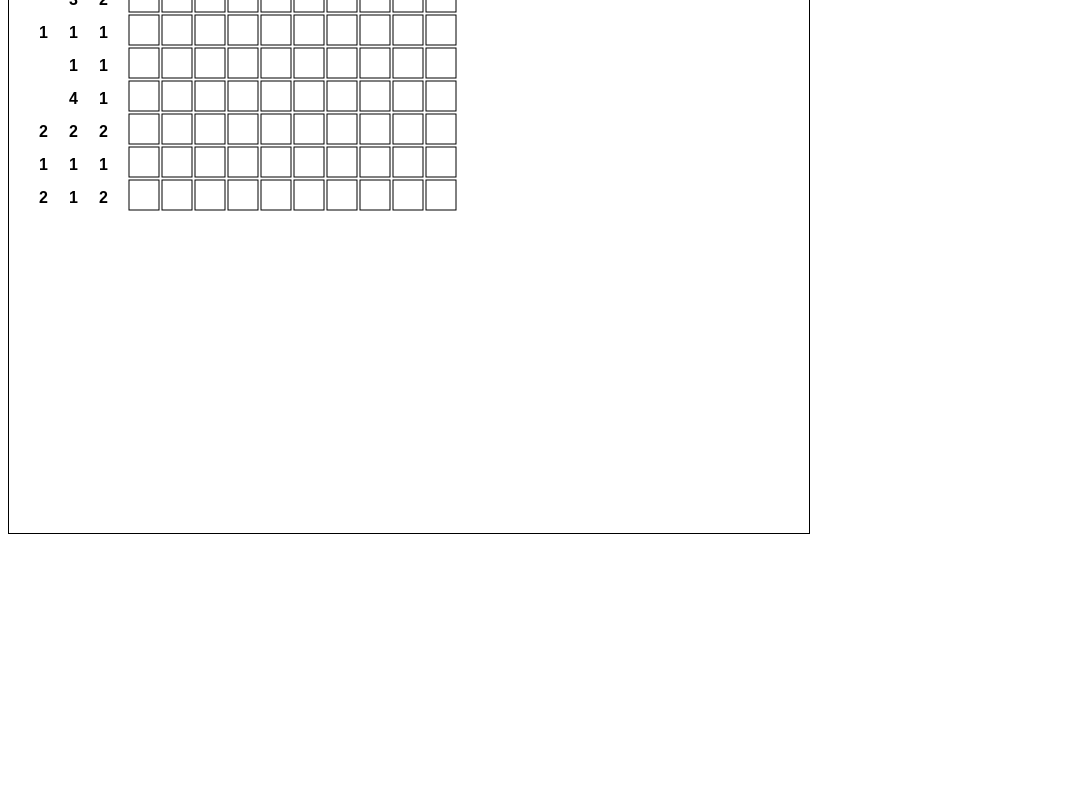
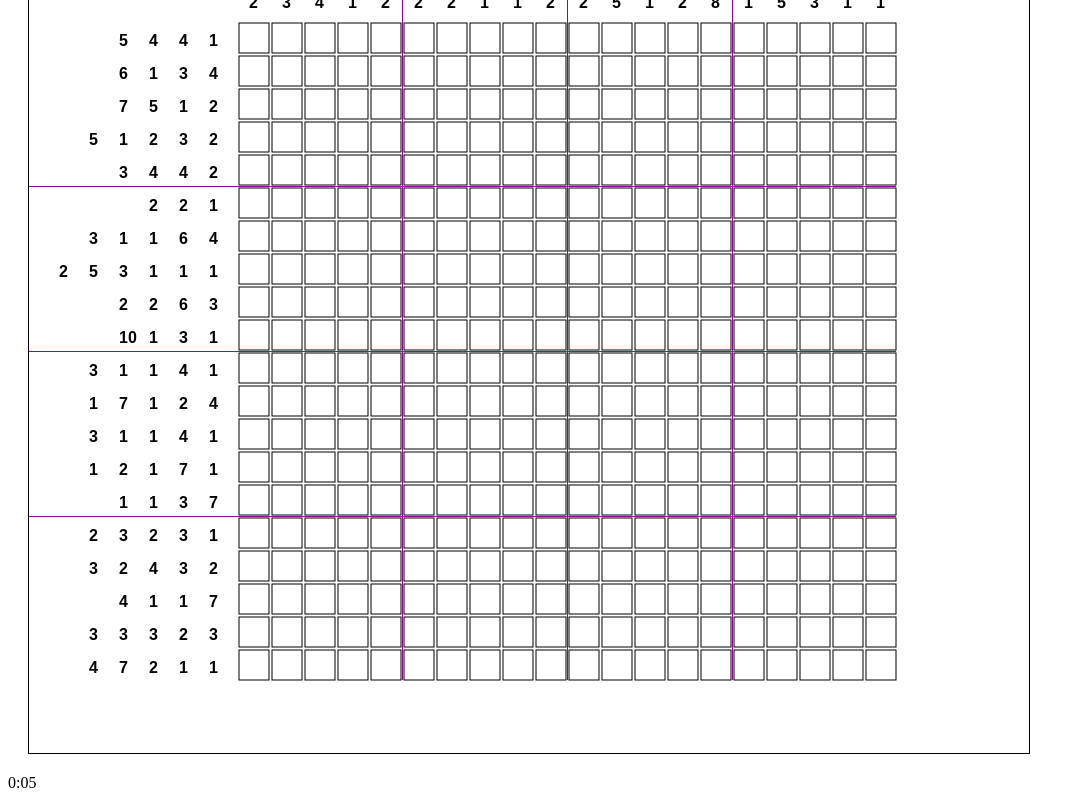
Before and after one commit to dannylagrouw/nonojs, a website: page public/index.html in a window 1280 px wide. Shown: the part 334-1134 px from the top of the page, without its empty margins (0-1085 px from the left). Before the commit the page ends 876 px from the top, so only its background shows below. Drawn offline with Linux system fonts and the light colour scheme.

Commit message:
Check solved; show timer

```diff
--- a/public/css/nono.css
+++ b/public/css/nono.css
@@ -1,3 +1,4 @@
 #cnv {
   border: solid 1px black;
+  margin: 20px;
 }
--- a/public/index.html
+++ b/public/index.html
@@ -5,8 +5,14 @@
 <body ng-app="nono" ng-controller="NonoController" ng-init="init()">
 <h1>Nono</h1>
 
-<canvas id="cnv" width="800" height="800" ng-click="clicked($event)"></canvas>
+<canvas id="cnv" width="1000" height="1000" ng-click="clicked($event)"></canvas>
 
+<div>{{data.time}}</div>
+
+<div ng-show="data.solved">
+  <div>You solved the board!</div>
+  <button ng-click="init()">Play Again</button>
+</div>
 <script src="vendor/angularjs/angular.min.js"></script>
 <script src="js/nono.js"></script>
 </body>
--- a/public/js/nono.js
+++ b/public/js/nono.js
@@ -93,7 +93,7 @@ angular.module('nono', [])
     function Board(size, transformation) {
       var self = this;
       this.size = size;
-      var DENSITY = 0.4;
+      var DENSITY = 0.6;
 
       this.cells = (function() {
         var cells = new Array(size);
@@ -149,6 +149,19 @@ angular.module('nono', [])
           return strips;
         })());
       };
+
+      this.isRowSolved = function(rowNum) {
+        return this.getRows().strips[rowNum].isSolved();
+      };
+
+      this.isColumnSolved = function(colNum) {
+        return this.getColumns().strips[colNum].isSolved();
+      };
+
+      this.isSolved = function() {
+        return this.getRows().isSolved() && this.getColumns().isSolved();
+      };
+
     }
 
     function MoveTransformation(board, cellStatus, row, col) {
@@ -162,6 +175,18 @@ angular.module('nono', [])
       };
     }
 
+    function AutoFillSolvedTransformation(board) {
+      this.getCell = function(row, col) {
+        if (board.isRowSolved(row) && board.cells[row][col].status === CellStatus.EMPTY) {
+          return Cell.withStatus(board.cells[row][col], CellStatus.BLANKED);
+        } else if (board.isColumnSolved(col) && board.cells[row][col].status === CellStatus.EMPTY) {
+          return Cell.withStatus(board.cells[row][col], CellStatus.BLANKED);
+        } else {
+          return board.cells[row][col];
+        }
+      };
+    }
+
     function CanvasBoardRenderer(ctx) {
       var self = this;
       this.ctx = ctx;
@@ -170,20 +195,15 @@ angular.module('nono', [])
       var CELL_SPACING = 3;
 
       function CanvasCell(cell, indent, leading) {
-        var self = this;
-        this.cell = cell;
-        this.indent = indent;
-        this.leading = leading;
-
         this.draw = function() {
-          ctx.clearRect(cell.col * (CELL_SIZE + CELL_SPACING) + indent, cell.row * (CELL_SIZE + CELL_SPACING) + leading, CELL_SIZE, CELL_SIZE);
-          ctx.strokeRect(cell.col * (CELL_SIZE + CELL_SPACING) + indent, cell.row * (CELL_SIZE + CELL_SPACING) + leading, CELL_SIZE, CELL_SIZE);
+          var x1 = cell.col * (CELL_SIZE + CELL_SPACING) + indent;
+          var y1 = cell.row * (CELL_SIZE + CELL_SPACING) + leading;
+          ctx.clearRect(x1, y1, CELL_SIZE, CELL_SIZE);
+          ctx.strokeRect(x1, y1, CELL_SIZE, CELL_SIZE);
           if (cell.status === CellStatus.CROSSED) {
-            ctx.fillRect(cell.col * (CELL_SIZE + CELL_SPACING) + indent, cell.row * (CELL_SIZE + CELL_SPACING) + leading, CELL_SIZE, CELL_SIZE);
+            ctx.fillRect(x1, y1, CELL_SIZE, CELL_SIZE);
           } else if (cell.status === CellStatus.BLANKED) {
-            var x1 = cell.col * (CELL_SIZE + CELL_SPACING) + indent;
             var x2 = x1 + CELL_SIZE;
-            var y1 = cell.row * (CELL_SIZE + CELL_SPACING) + leading;
             var y2 = y1 + CELL_SIZE;
             ctx.beginPath();
             ctx.moveTo(x1, y1);
@@ -199,9 +219,11 @@ angular.module('nono', [])
         };
 
         this.drawSolution = function() {
-          ctx.strokeRect(cell.col * (CELL_SIZE + CELL_SPACING) + indent, cell.row * (CELL_SIZE + CELL_SPACING) + leading, CELL_SIZE, CELL_SIZE);
+          var x = cell.col * (CELL_SIZE + CELL_SPACING) + indent;
+          var y = cell.row * (CELL_SIZE + CELL_SPACING) + leading;
+          ctx.strokeRect(x, y, CELL_SIZE, CELL_SIZE);
           if (cell.solution === CellStatus.FILLED) {
-            ctx.fillRect(cell.col * (CELL_SIZE + CELL_SPACING) + indent, cell.row * (CELL_SIZE + CELL_SPACING) + leading, CELL_SIZE, CELL_SIZE);
+            ctx.fillRect(x, y, CELL_SIZE, CELL_SIZE);
           }
         };
       }
@@ -236,26 +258,29 @@ angular.module('nono', [])
         })
       };
 
+      this.renderGridLines = function(board, indent, leading) {
+        ctx.strokeStyle = '#990099';
+        for (var col = 5; col < board.size; col += 5) {
+          var x = indent + (col * (CELL_SIZE + CELL_SPACING)) - (CELL_SPACING / 2);
+          ctx.beginPath();
+          ctx.moveTo(x, 0);
+          ctx.lineTo(x, leading + (board.size * (CELL_SIZE + CELL_SPACING)) - CELL_SPACING);
+          ctx.stroke();
+          ctx.closePath();
+        }
+        for (var row = 5; row < board.size; row += 5) {
+          var y = leading + (row * (CELL_SIZE + CELL_SPACING)) - (CELL_SPACING / 2);
+          ctx.beginPath();
+          ctx.moveTo(0, y);
+          ctx.lineTo(indent + (board.size * (CELL_SIZE + CELL_SPACING)) - CELL_SPACING, y);
+          ctx.stroke();
+          ctx.closePath();
+        }
+        ctx.strokeStyle = '#000000';
+      };
+
       this.render = function(board, cellRenderer) {
         var ctx = self.ctx;
-        //ctx.strokeRect(0, 0, 30, 30);
-        //
-        //ctx.strokeRect(30, 0, 30, 30);
-        //
-        //ctx.beginPath();
-        //ctx.moveTo(30, 0);
-        //ctx.lineTo(60, 30);
-        //ctx.stroke();
-        //ctx.closePath();
-        //ctx.beginPath();
-        //ctx.moveTo(60, 0);
-        //ctx.lineTo(30, 30);
-        //ctx.stroke();
-        //ctx.closePath();
-        //
-        //ctx.strokeRect(60, 0, 30, 30);
-        //ctx.fillRect(60, 0, 30, 30);
-
         ctx.font = "bold 16px Arial";
 
         var rows = board.getRows();
@@ -284,19 +309,27 @@ angular.module('nono', [])
           .forEach(function(canvasCell) {
             cellRenderer(canvasCell);
           });
+
+        this.renderGridLines(board, indent, leading);
       };
     }
 
     $scope.data = {
       board: undefined,
-      renderer: undefined
+      renderer: undefined,
+      autoFillSolved: true,
+      solved: false,
+      startTime: 0,
+      time: ''
     };
 
     $scope.init = function() {
+      $scope.data.solved = false;
       var canvas = document.getElementById('cnv');
       var ctx = canvas.getContext('2d');
+      ctx.clearRect(0, 0, canvas.width, canvas.height);
 
-      $scope.data.board = new Board(10);
+      $scope.data.board = new Board(20);
       console.log($scope.data.board.cells);
       console.log($scope.data.board.getColumns());
       console.log($scope.data.board.getColumns().getMaxGroupCount());
@@ -305,6 +338,18 @@ angular.module('nono', [])
       });
       $scope.data.renderer = new CanvasBoardRenderer(ctx);
       $scope.data.renderer.renderPlay($scope.data.board);
+      $scope.data.startTime = new Date().getTime();
+      var timer;
+      timer = window.setInterval(function() {
+        if ($scope.data.solved) {
+          window.clearInterval(timer);
+        } else {
+          var sec = (new Date().getTime() - $scope.data.startTime) / 1000;
+          var sec2 = Math.floor(sec % 60);
+          $scope.data.time = Math.floor(sec / 60) + ':' + (sec2 < 10 ? '0' : '') + sec2;
+          $scope.$apply();
+        }
+      }, 1000);
     };
 
     $scope.clicked = function(event) {
@@ -313,7 +358,13 @@ angular.module('nono', [])
       var row = $scope.data.renderer.toRow($scope.data.board, event.offsetY);
       var status = (event.shiftKey ? CellStatus.BLANKED : (event.altKey ? CellStatus.EMPTY : CellStatus.CROSSED));
       $scope.data.board = new Board($scope.data.board.size, new MoveTransformation($scope.data.board, status, row, col));
+      if ($scope.data.autoFillSolved) {
+        $scope.data.board = new Board($scope.data.board.size, new AutoFillSolvedTransformation($scope.data.board));
+      }
       $scope.data.renderer.renderPlay($scope.data.board);
+      if ($scope.data.board.isSolved()) {
+        $scope.data.solved = true;
+      }
     };
 
   }]);
```
